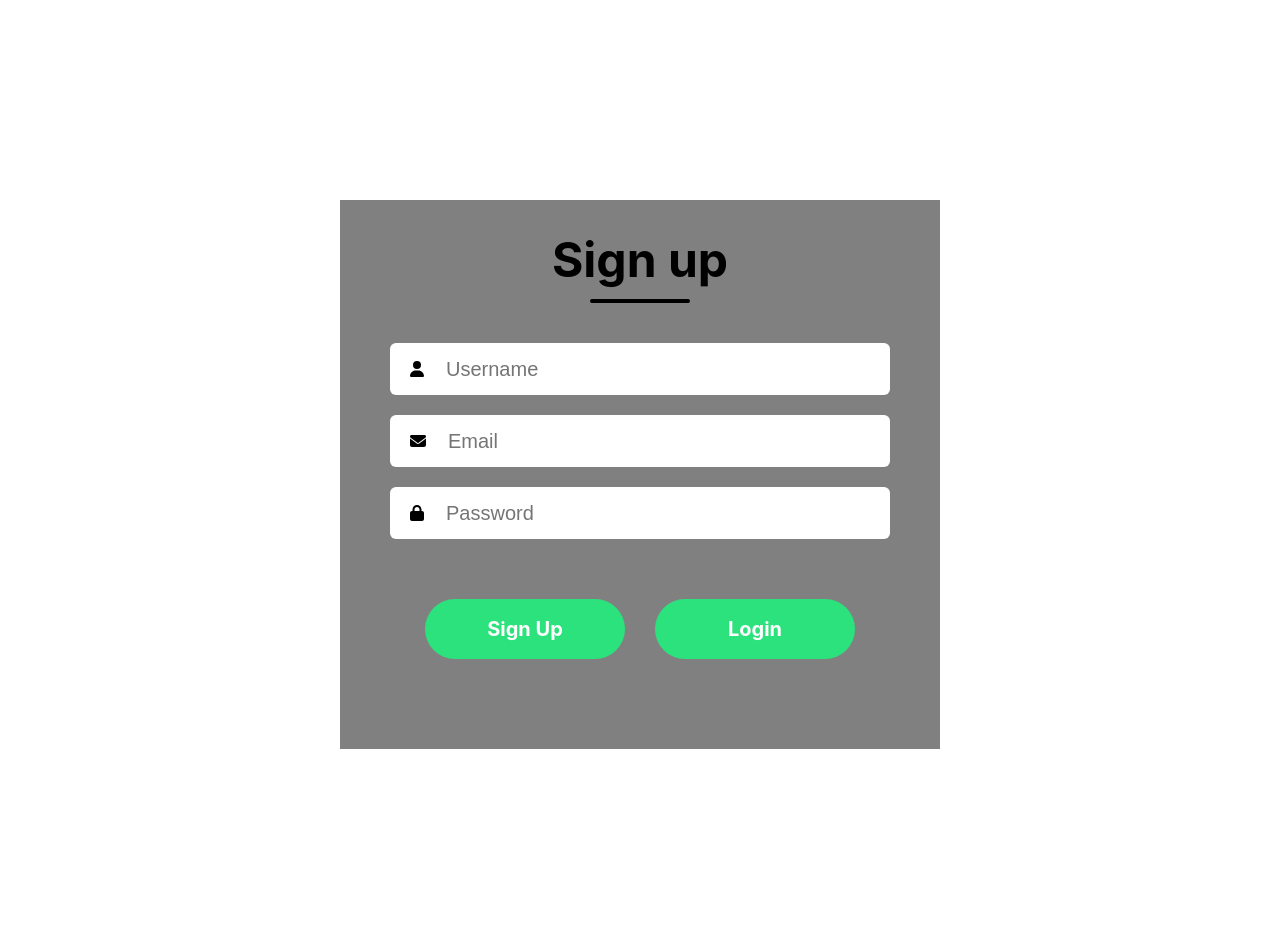
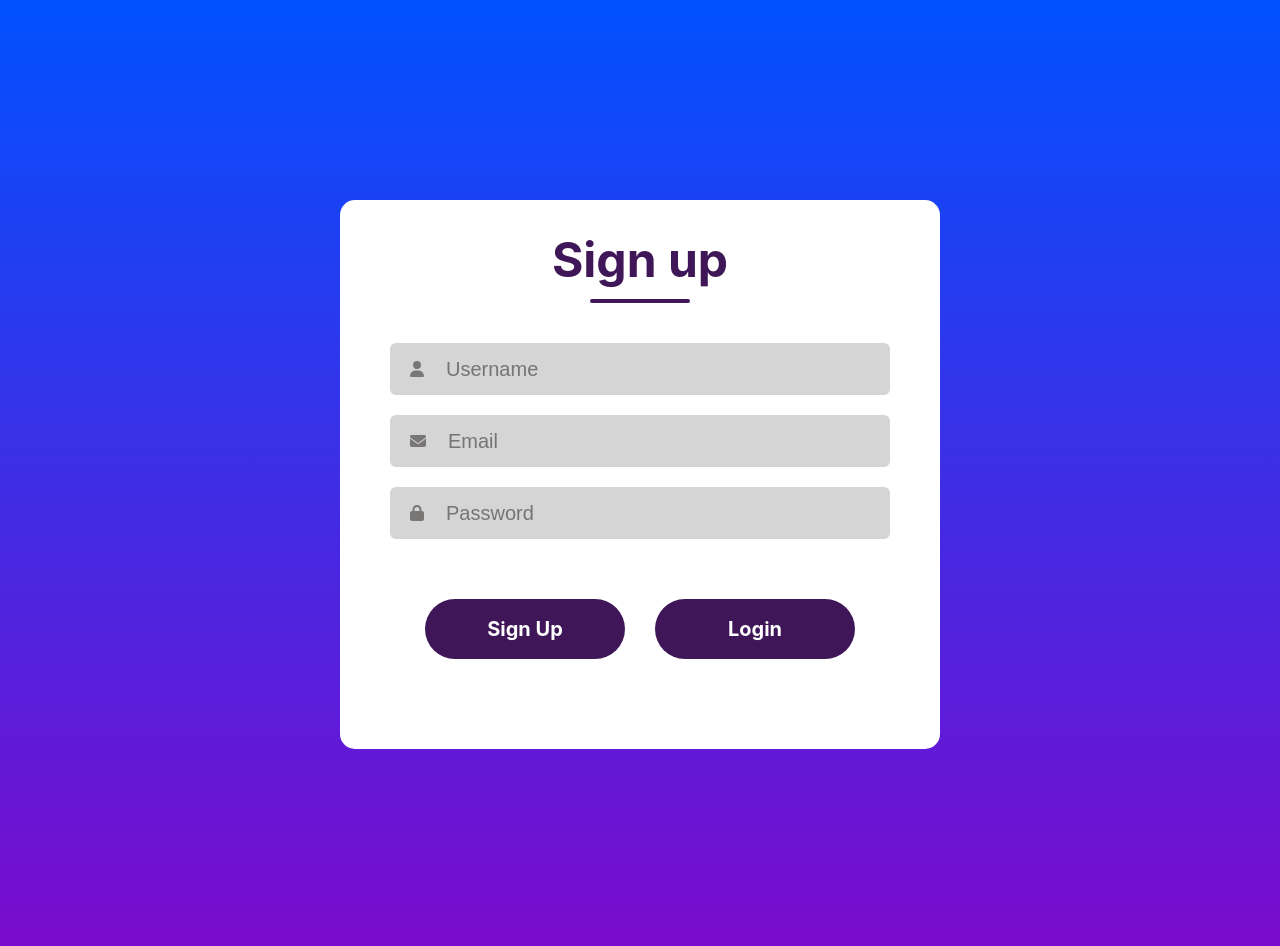
Before and after one commit to Liz3r/NBP-Neo4J, a React (Create React App) app: page / in a window 1280 px wide. Shown: the top 946 px of the page. Built offline with nearby package versions, Linux system fonts and the light colour scheme.

Commit message:
signup css

```diff
--- a/src/App.css
+++ b/src/App.css
@@ -1,7 +1,3 @@
-body,#root,.App{
-  width: 100vw;
-  height: 100vh;
-}
 
 .search-div{
   display: flex;
@@ -9,18 +5,6 @@ body,#root,.App{
   justify-content: center;
   align-items: center;
   height: 8%;
-}
-
-.filters-div{
-  height: 16%;
-  background-color: rgb(214, 209, 209);
-}
-
-.cast-div{
-  display: flex;
-  flex-direction: row;
-  justify-content: center;
-  align-items: center;
 }
 
 .name-div{
@@ -60,38 +44,3 @@ body,#root,.App{
 .name{
   pointer-events: none;
 }
-
-.addButton {
-  width: 25px;
-  height: 25px;
-  background: #282828;
-  position: relative;
-  cursor: pointer;
-  border: 2px solid #282828;
-  border-radius: 100%;
-
-  /*top: 5px;
-  left: 5px;*/
-}
-
-.addButton:after {
-  content: '';
-  position: absolute;
-  transform: translate(-50%, -50%);
-  height: 4px;
-  width: 50%;
-  background: white;
-  top: 50%;
-  left: 50%;
-}
-
-.addButton:before {
-  content: '';
-  position: absolute;
-  top: 50%;
-  left: 50%;
-  transform: translate(-50%, -50%);
-  background: white;
-  height: 50%;
-  width: 4px;
-}
--- a/src/Components/LoginSignup/LoginSignup.css
+++ b/src/Components/LoginSignup/LoginSignup.css
@@ -3,9 +3,10 @@
     flex-direction: column;
     margin: auto;
     margin-top: 200px;
-    background: gray;
+    background-color: white;
     padding-bottom: 30px;
     width: 600px;
+    border-radius: 15px;
 }
 
 .header{
@@ -15,6 +16,7 @@
     gap: 10px;
     width: 100%;
     margin-top: 30px;
+    color: rgb(63, 22, 87);
 }
 
 .text{
@@ -35,27 +37,29 @@
     margin: auto;
     width: 500px;
     height: 70;
-    background: white;
+    background-color: rgb(214, 213, 213);
     border-radius: 6px;
 }
 
 .icon{
     margin-left: 20px;
     margin-right: 20px;
+    color: rgb(121, 118, 118);
 }
 
 .input input{
     height: 50px;
     width: 400px;
-    background: transparent;
+    background-color: transparent;
     border: none;
-    color: rgb(180, 175, 175);
+    color: rgb(121, 118, 118);
     font-size: 20px;
+
 }
 
 .underline{
     width: 100px;
-    background: black;
+    background-color: rgb(63, 22, 87);
     height: 4px;
     border-radius: 10px;
 }
@@ -73,7 +77,7 @@
     width: 200px;
     height: 60px;
     color: white;
-    background: rgb(43, 226, 125);
+    background-color: rgb(63, 22, 87);
     border-radius: 50px;
     font-size: 20px;
     font-weight: 700;
--- a/src/index.css
+++ b/src/index.css
@@ -5,7 +5,11 @@ body {
     sans-serif;
   -webkit-font-smoothing: antialiased;
   -moz-osx-font-smoothing: grayscale;
+
+  width: 100vw;
   height: 100vh;
+  background: linear-gradient(rgb(0, 81, 255),rgb(130, 7, 201));
+
 }
 
 code {
```
